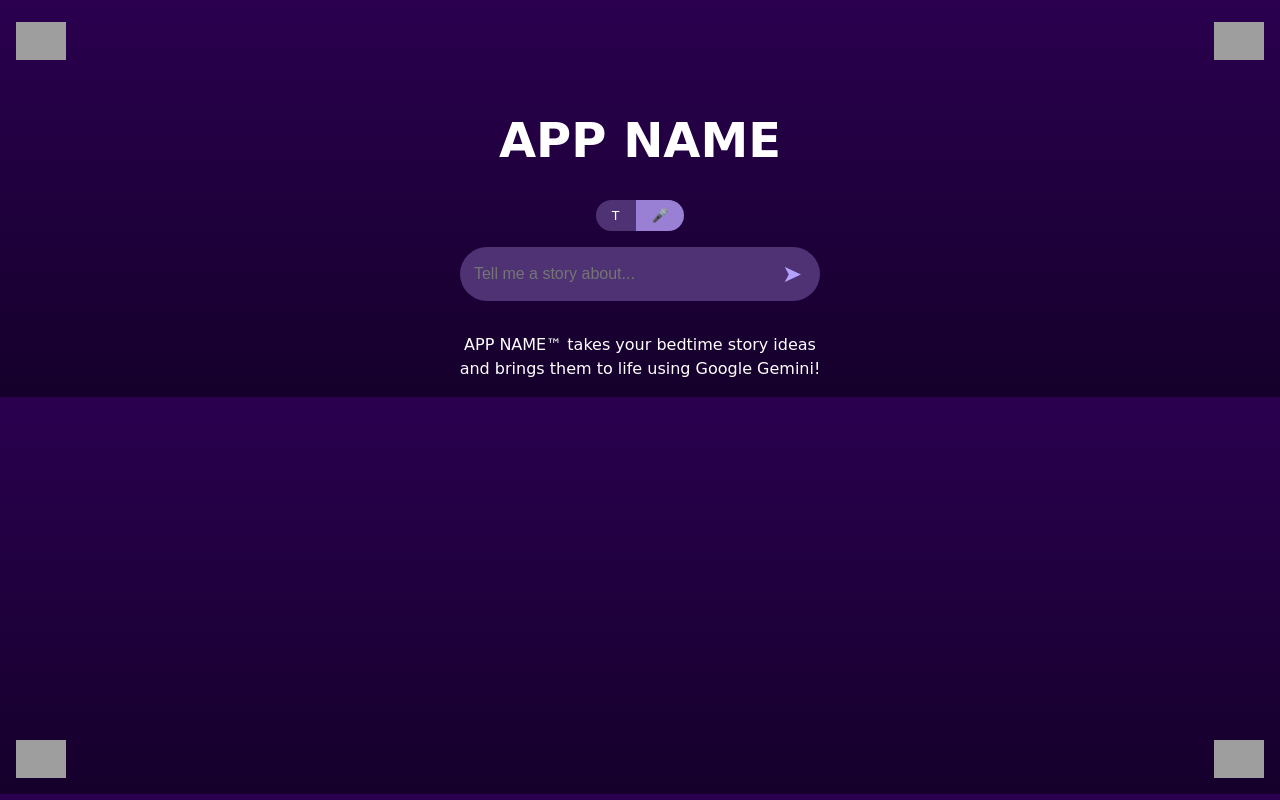
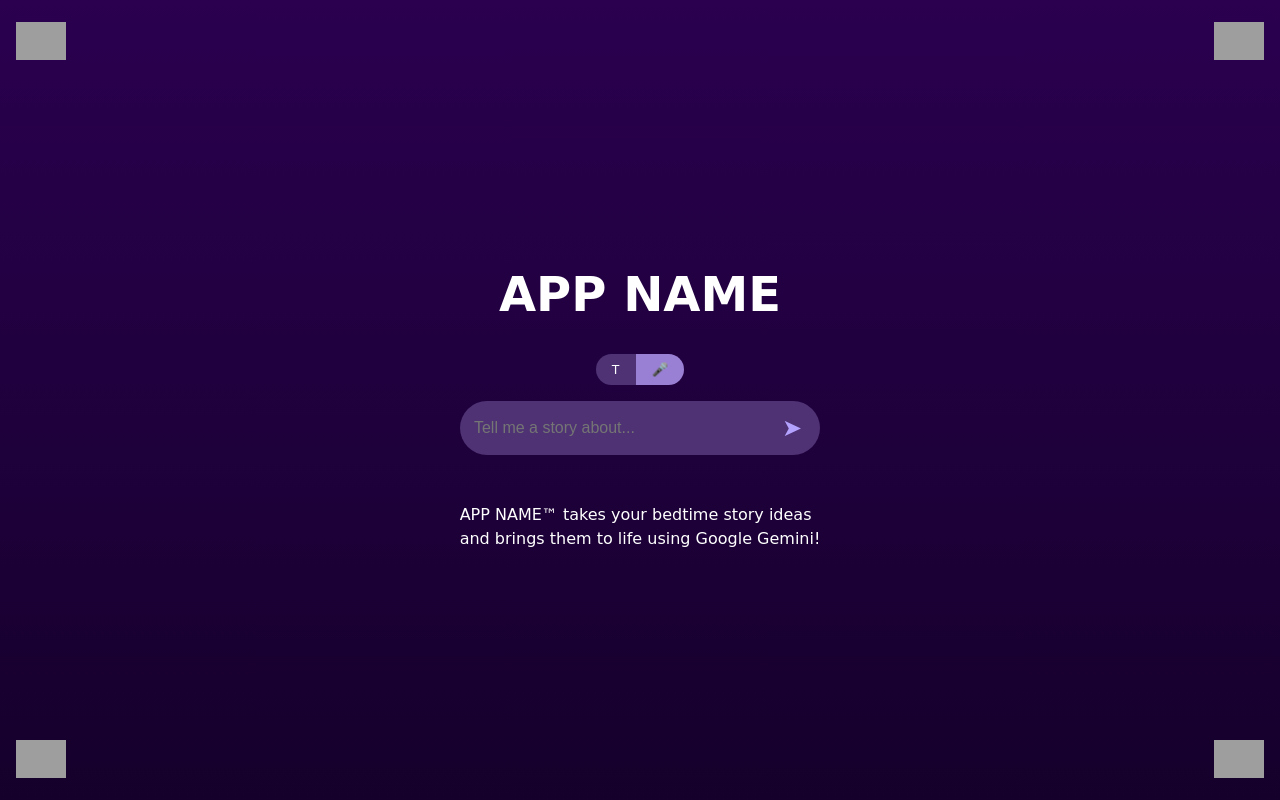
Before and after one commit to AustinVosler/StorybookAI, a Flask app: page / in a window 1280 px wide. Run offline with Flask 3, Linux system fonts and the light colour scheme; grey boxes are pictures that could not be loaded.

Commit message:
Moved CSS files

```diff
--- a/templates/styles/global.css
+++ b/static/css/global.css
@@ -5,3 +5,11 @@ body {
   background: linear-gradient(to bottom, #2a004f, #15002b);
   overflow: hidden;
 }
+
+.container {
+    display: flex;
+    flex-direction: column;
+    justify-content: center;
+    align-items: center;
+    height: 100vh;
+}
--- a/templates/styles/index.css
+++ b/static/css/index.css
@@ -1,8 +1,3 @@
-.container {
-  text-align: center;
-  padding-top: 10vh;
-}
-
 .title {
   font-size: 3em;
   margin-bottom: 2rem;
--- a/templates/index.html
+++ b/templates/index.html
@@ -4,8 +4,8 @@
   <meta charset="UTF-8" />
   <meta name="viewport" content="width=device-width, initial-scale=1.0" />
   <title>APP NAME</title>
-  <link rel="stylesheet" href="styles/global.css" />
-  <link rel="stylesheet" href="styles/index.css" />
+  <link rel="stylesheet" href="{{ url_for('static', filename='css/global.css') }}">
+  <link rel="stylesheet" href="{{ url_for('static', filename='css/index.css') }}">
 </head>
 <body>
   <div class="background">
```
